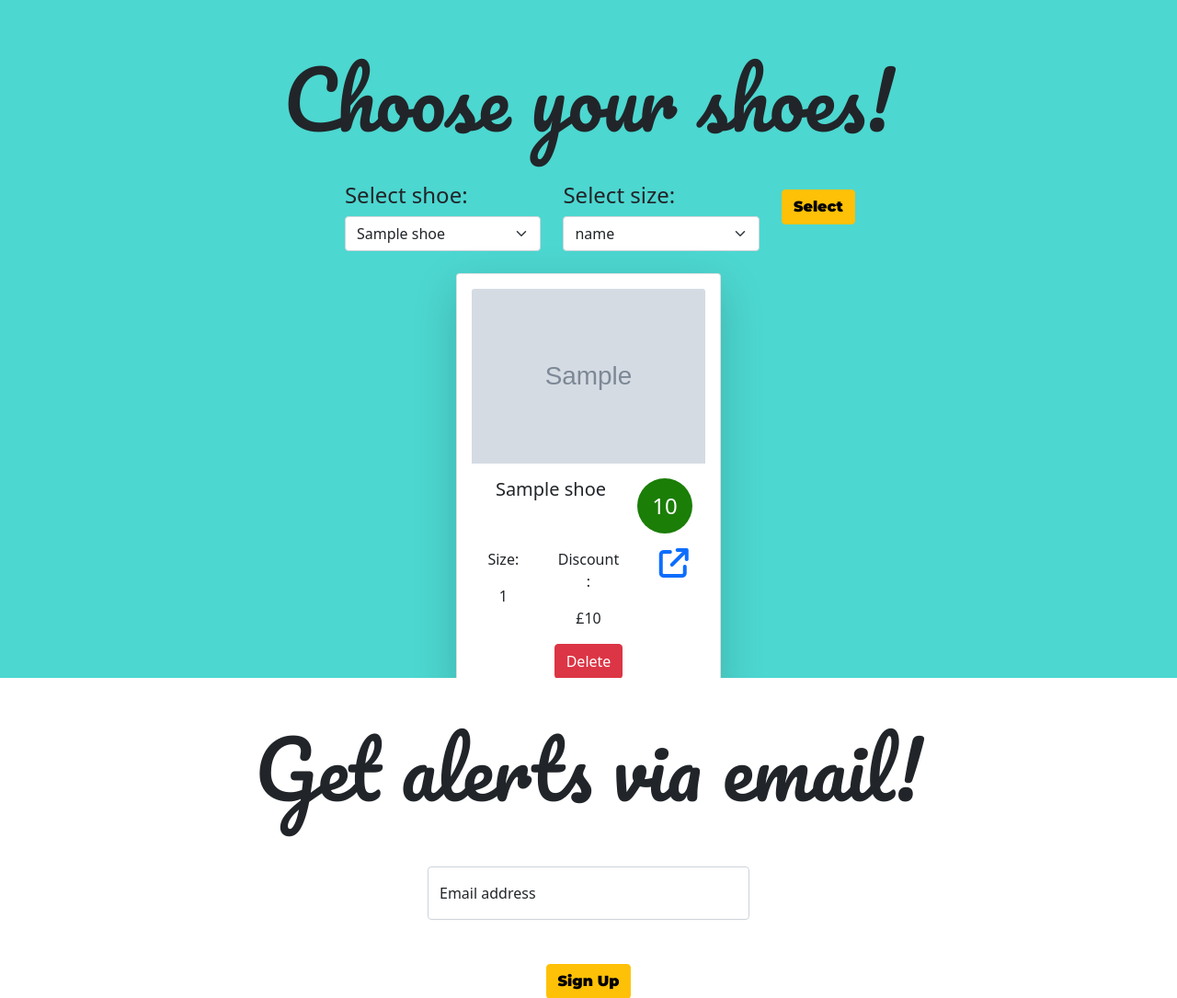
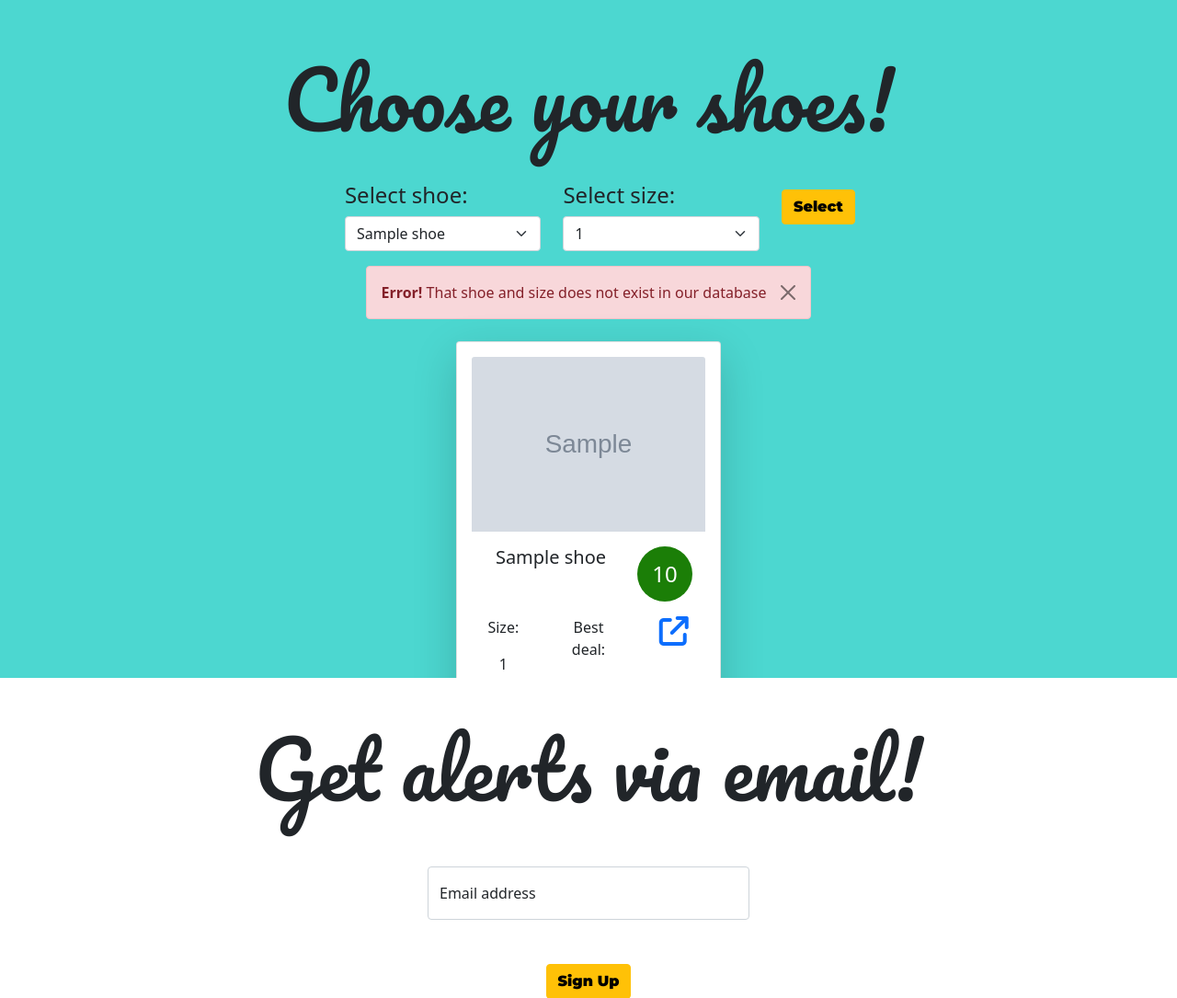
Before and after one commit to Montags24/adrians-run-club, a Flask app: template templates/sign-up.html in a window 1280 px wide. Shown: the part 56-1141 px from the top of the page at 92% size. Run offline with Flask 2, Linux system fonts and the light colour scheme; the template is opened without the code that fills it: most values are stand-ins (such as "Sample title", 1, 10 or a date in 2020); grey boxes marked "Sample" are stand-in pictures; some libraries are stand-ins or nearby versions.

Commit message:
Included error message in sign up page

```diff
--- a/templates/sign-up.html
+++ b/templates/sign-up.html
@@ -57,21 +57,22 @@
 						<div class="col-md-3 col-sm-6 col-xs-6 my-3">
 							<div class="row"><h4>Select shoe:</h4></div>
 							<select name="shoe" class="form-select" aria-label="Default select example">
-								{%  for shoe in all_shoes:  %}
-								<option value="{{  shoe  }}">{{  shoe  }}</option>
-								{%  endfor  %}
+								{% for shoe in all_shoes: %}
+								<option value="{{  shoe  }}">{{ shoe }}</option>
+								{% endfor %}
 							</select>
 						</div>
 						<div class="col-md-3 col-sm-6 col-xs-6 my-3">
 							<div class="row"><h4>Select size:</h4></div>
 							<select name="size" class="form-select" aria-label="Default select example">
-								{%  for size in sizes.keys()  %}
-								<option value="{{  size  }}">{{  size  }}</option>
-								{%  endfor  %}
+								{% for size in sizes %}
+								<option value="{{  size  }}">{{ size }}</option>
+								{% endfor %}
 							</select>
 						</div>
 						<div class="col-md-1 col-sm-4 col-xs-6 my-4">
-							<button type="submit" id="form-submit" name="form-submit" value="submit" class="btn btn-warning btn-rounded text-montserrat"
+							<button type="submit" id="form-submit" name="form-submit" value="submit"
+							        class="btn btn-warning btn-rounded text-montserrat"
 							        style="font-weight: bold;">
 								Select
 							</button>
@@ -79,6 +80,12 @@
 					</div>
 				</form>
 			</div>
+			{% if not exist: %}
+			<div class="alert alert-danger alert-dismissible fade show" style="width:auto;">
+				<strong>Error!</strong> That shoe and size does not exist in our database
+				<button type="button" class="btn-close" data-bs-dismiss="alert"></button>
+			</div>
+			{% endif %}
 			<div class="row justify-content-center">
 				{% for shoe in shoes %}
 				<div class="col-xl-4 col-lg-4 col-md-6 col-sm-12 text-center my-2">
@@ -101,7 +108,7 @@
 								<p class="shoe-size">{{ shoe['size'] }}</p>
 							</div>
 							<div class="col-4">
-								<p>Discount:</p>
+								<p>Best deal:</p>
 								<p class="shoe-discount">£{{ shoe['discount'] }}</p>
 							</div>
 							<div class="col-4">
@@ -109,10 +116,12 @@
 										class="fa-solid fa-arrow-up-right-from-square fa-2x"></i></a>
 							</div>
 						</div>
-							<div class="row">
-								<form action="" method="POST">
-									<button type="submit" id="delete-btn" name="delete-btn" value="{{  loop.index  }}"  class="btn btn-danger">Delete</button>
-								</form>
+						<div class="row">
+							<form action="" method="POST">
+								<button type="submit" id="delete-btn" name="delete-btn" value="{{  loop.index  }}"
+								        class="btn btn-danger">Delete
+								</button>
+							</form>
 						</div>
 					</div>
 				</div>
@@ -122,10 +131,10 @@
 	</div>
 </section>
 
-<section id="#" style="height:30vh">
+<section id="email-alerts" style="height:30vh">
 	<div class="container">
 		<div class="row justify-content-center text-center my-5">
-			<h1 id="#" class="text-pacifico" style="font-size:8vh">Get alerts via email!</h1>
+			<h1 class="text-pacifico" style="font-size:8vh">Get alerts via email!</h1>
 			<form>
 				<div class="my-5 d-flex justify-content-center">
 					<div class="form-floating">
```
Also changed, not shown: templates/home.html (+4 -13 lines).
